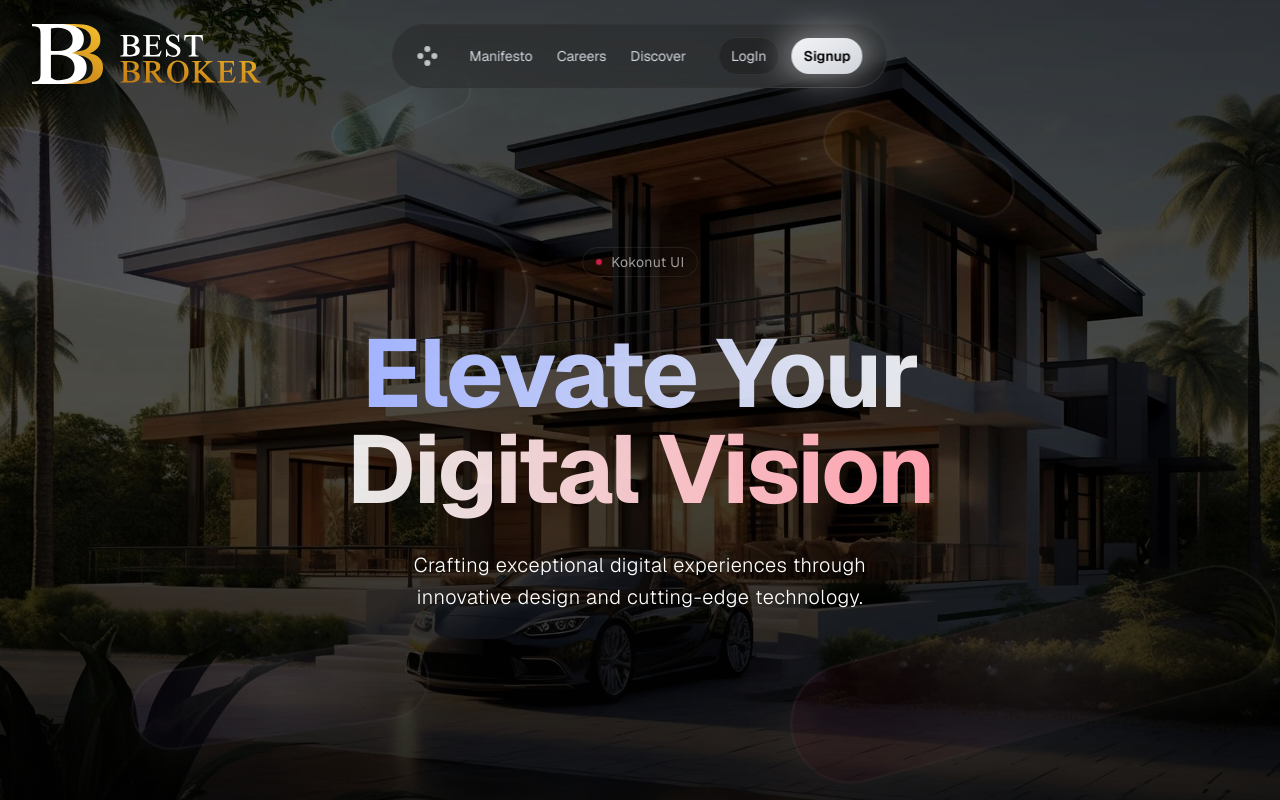
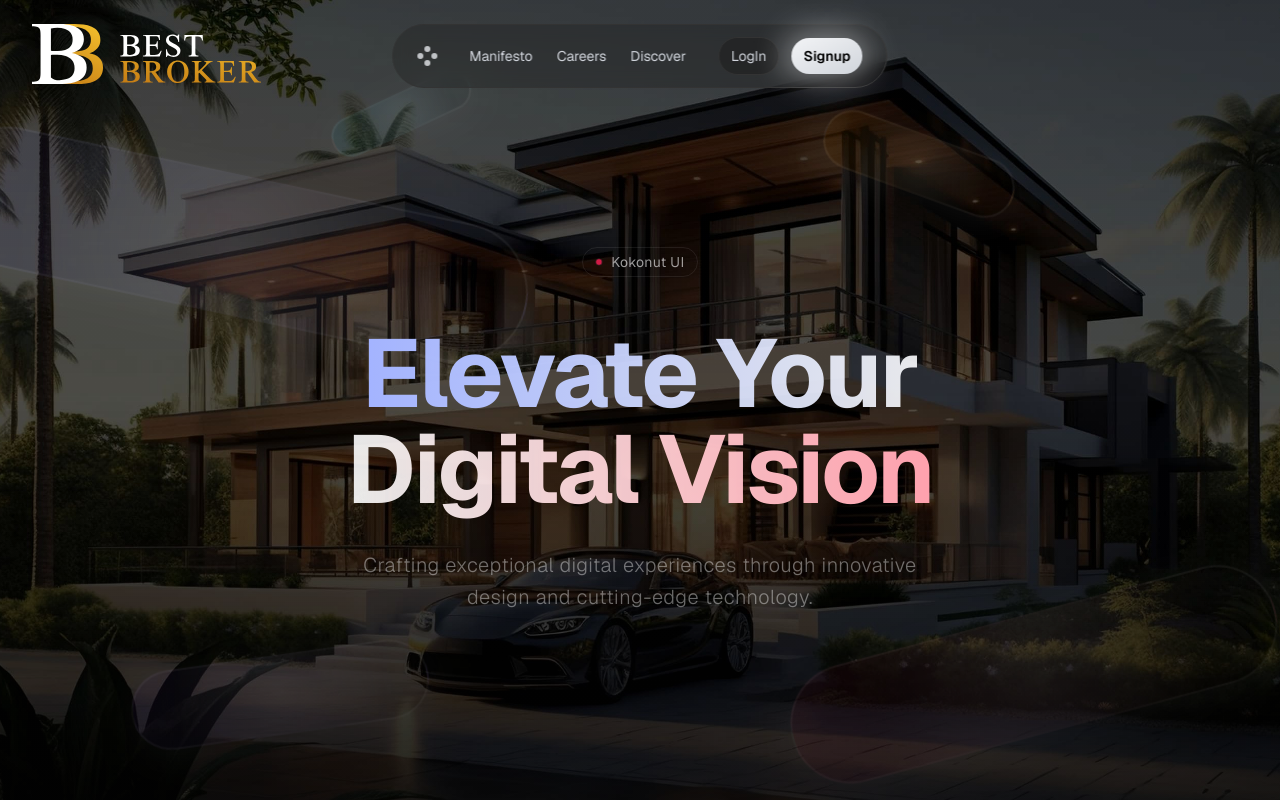
Before and after one commit to Umion/landing, a Next.js app: page / in a window 1280 px wide. Built offline with nearby package versions, Linux system fonts and the light colour scheme.

Commit message:
text styles

```diff
--- a/src/app/page.tsx
+++ b/src/app/page.tsx
@@ -36,7 +36,7 @@ export default function Home() {
             </div>
 
             <div>
-              <p className="text-base sm:text-lg md:text-xl text-white mb-5 leading-relaxed font-light tracking-wide max-w-xl mx-auto px-4">
+              <p className="text-base sm:text-lg md:text-xl text-white/40 mb-5 leading-relaxed font-light tracking-wide max-w-[612px] mx-auto px-4">
                 Crafting exceptional digital experiences through innovative
                 design and cutting-edge technology.
               </p>
```
